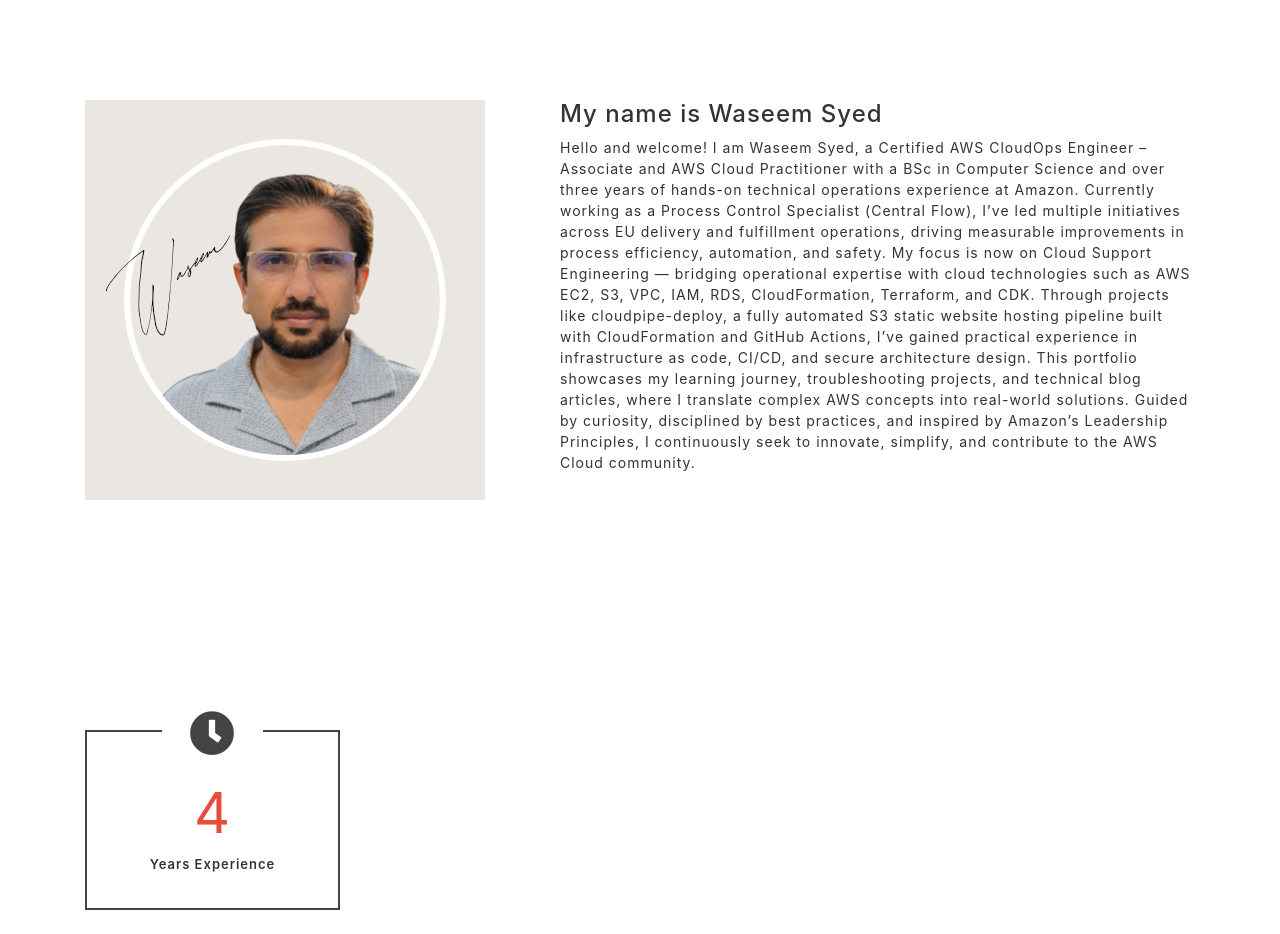
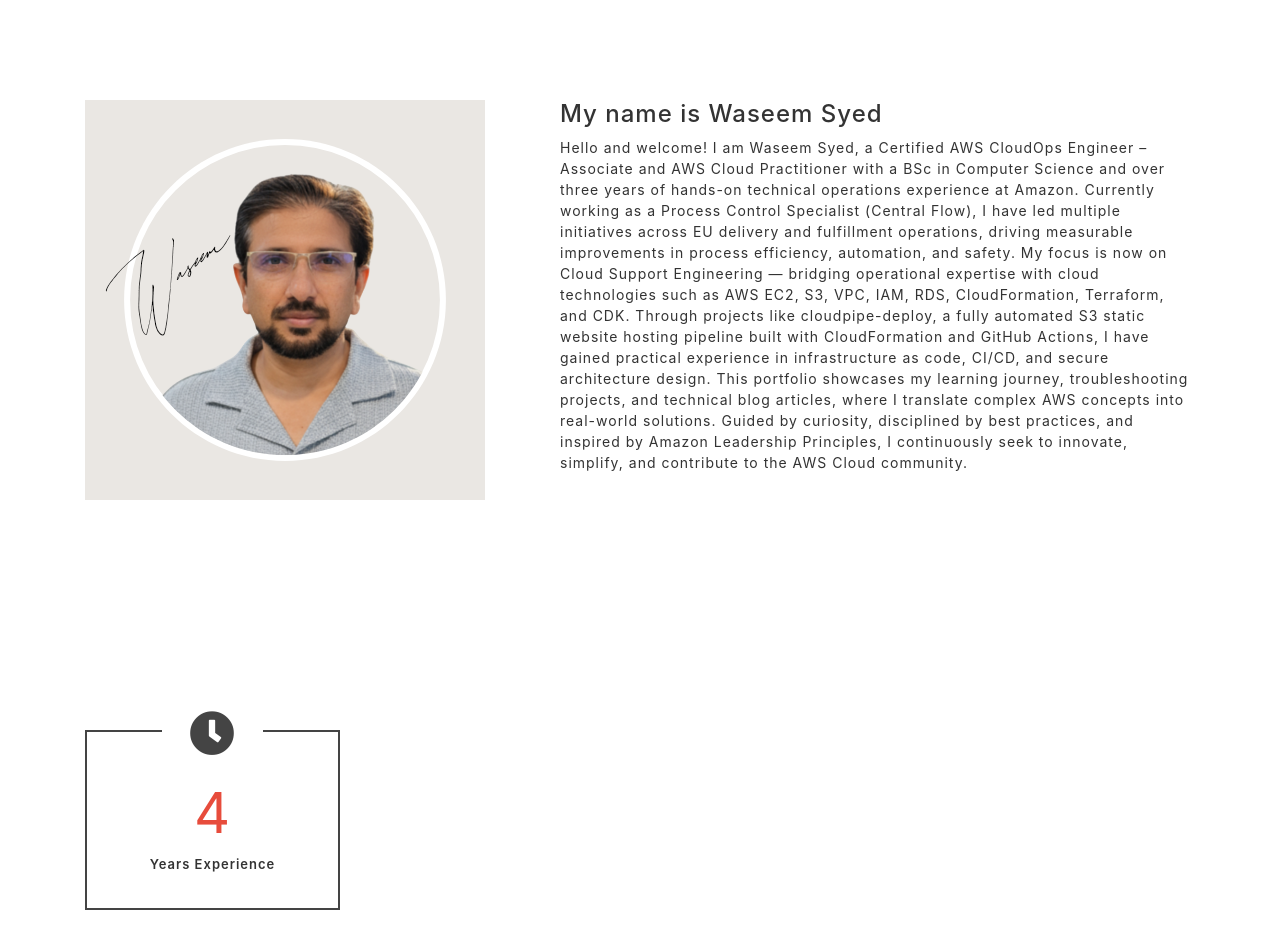
Before and after one commit to waseem465syed/portfolio-with-amplify, a website: page Portfolio-Website/index.html in a window 1280 px wide. Shown: the part 880-1814 px from the top of the page. Drawn offline with nearby package versions, Linux system fonts and the light colour scheme.

```diff
--- a/Portfolio-Website/index.html
+++ b/Portfolio-Website/index.html
@@ -94,11 +94,11 @@
 
 
 					<h4> My name is Waseem Syed</h4>
-				    			<p>Hello and welcome! I am Waseem Syed, a Certified AWS CloudOps Engineer – Associate and AWS Cloud Practitioner with a BSc in Computer Science and over three years of hands-on technical operations experience at Amazon. Currently working as a Process Control Specialist (Central Flow), I’ve led multiple initiatives across EU delivery and fulfillment operations, driving measurable improvements in process efficiency, automation, and safety.
+				    			<p>Hello and welcome! I am Waseem Syed, a Certified AWS CloudOps Engineer – Associate and AWS Cloud Practitioner with a BSc in Computer Science and over three years of hands-on technical operations experience at Amazon. Currently working as a Process Control Specialist (Central Flow), I have led multiple initiatives across EU delivery and fulfillment operations, driving measurable improvements in process efficiency, automation, and safety.
 
-My focus is now on Cloud Support Engineering — bridging operational expertise with cloud technologies such as AWS EC2, S3, VPC, IAM, RDS, CloudFormation, Terraform, and CDK. Through projects like cloudpipe-deploy, a fully automated S3 static website hosting pipeline built with CloudFormation and GitHub Actions, I’ve gained practical experience in infrastructure as code, CI/CD, and secure architecture design.
+My focus is now on Cloud Support Engineering — bridging operational expertise with cloud technologies such as AWS EC2, S3, VPC, IAM, RDS, CloudFormation, Terraform, and CDK. Through projects like cloudpipe-deploy, a fully automated S3 static website hosting pipeline built with CloudFormation and GitHub Actions, I have gained practical experience in infrastructure as code, CI/CD, and secure architecture design.
 
-This portfolio showcases my learning journey, troubleshooting projects, and technical blog articles, where I translate complex AWS concepts into real-world solutions. Guided by curiosity, disciplined by best practices, and inspired by Amazon’s Leadership Principles, I continuously seek to innovate, simplify, and contribute to the AWS Cloud community.
+This portfolio showcases my learning journey, troubleshooting projects, and technical blog articles, where I translate complex AWS concepts into real-world solutions. Guided by curiosity, disciplined by best practices, and inspired by Amazon Leadership Principles, I continuously seek to innovate, simplify, and contribute to the AWS Cloud community.
 				    			</p>
 
 				</div>
```
